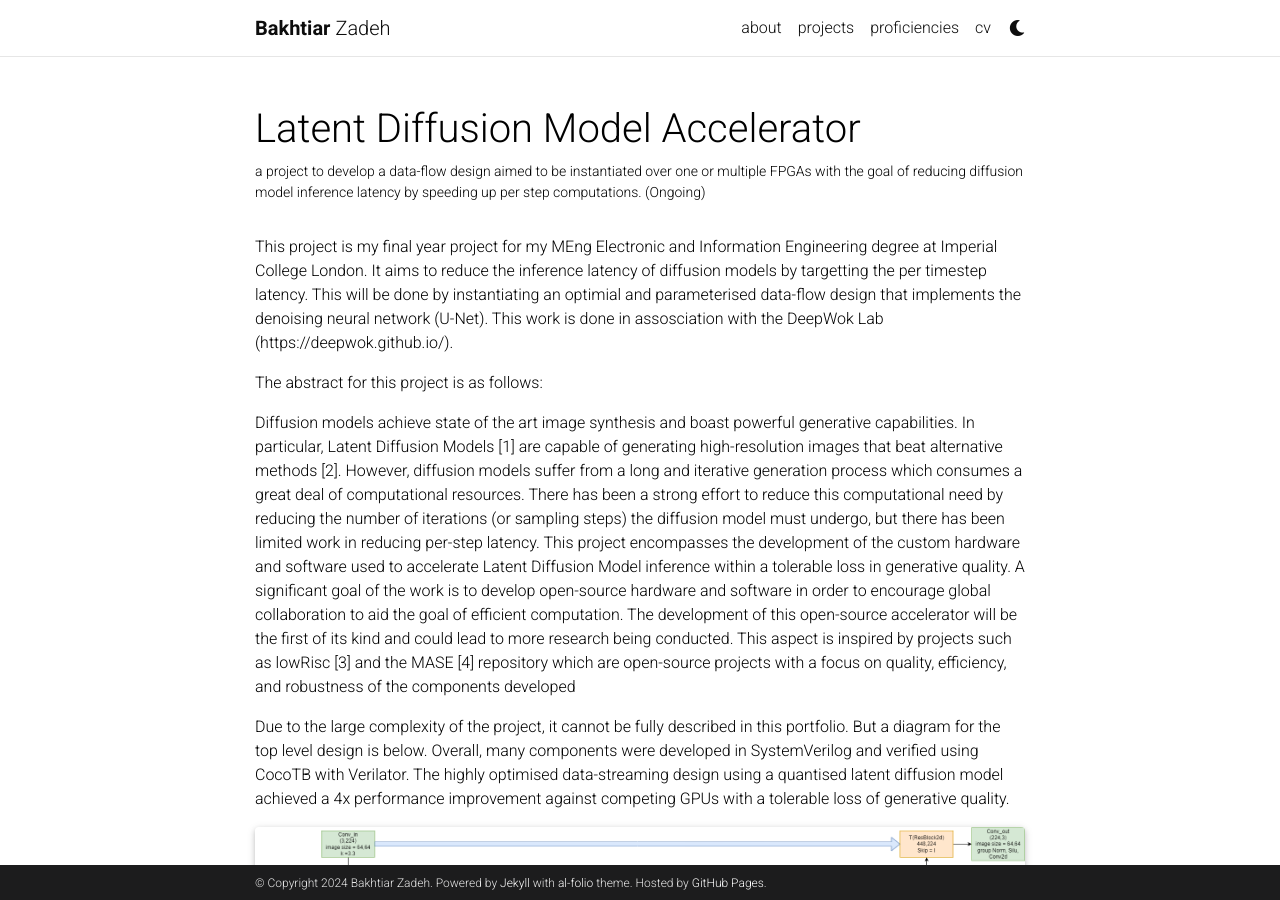
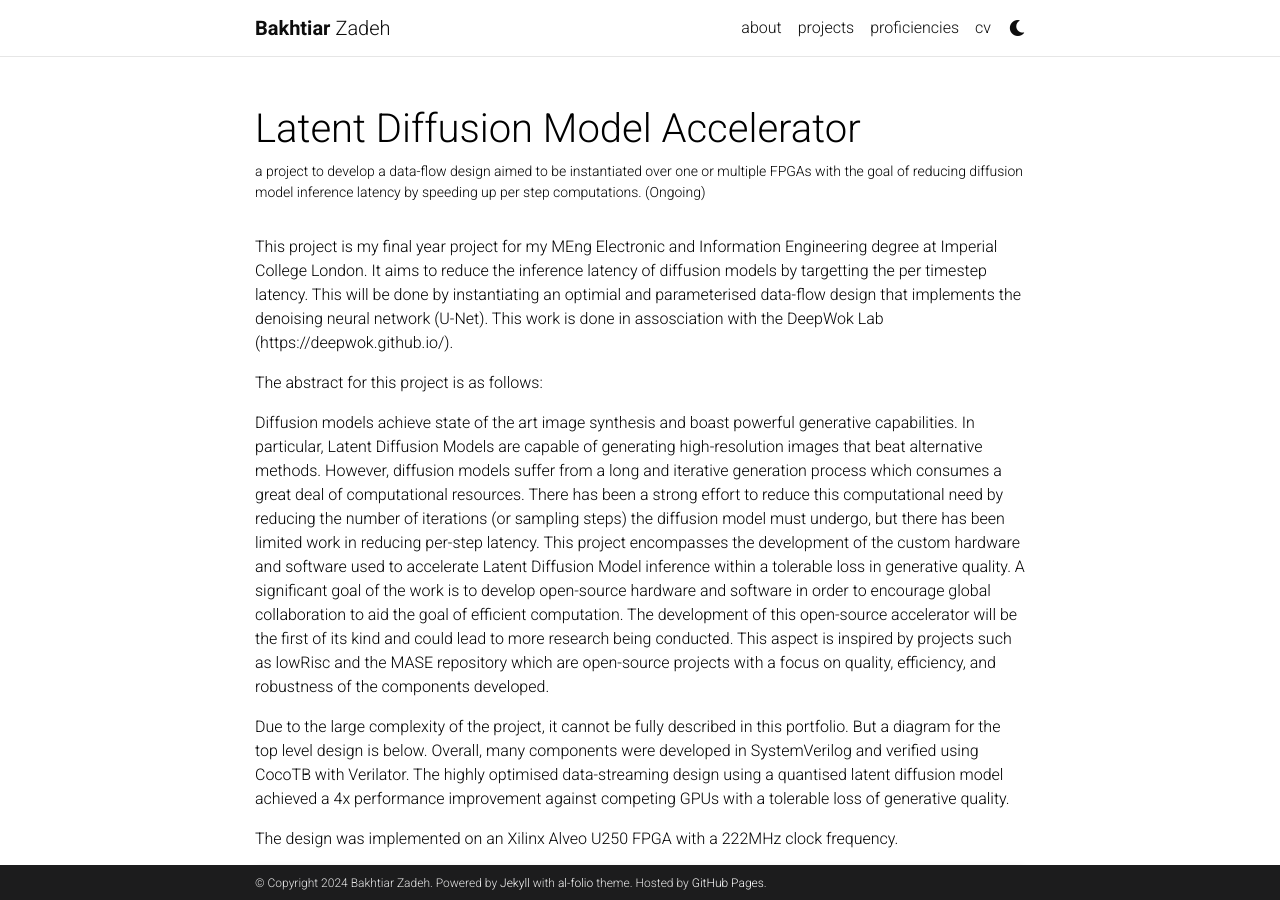
Before and after one commit to bakhtiarZ/bakhtiarZ.github.io, a Jekyll site: the page built from _projects/1_project.md, in a window 1280 px wide and 900 px high. Built offline with Jekyll 4.4.1, drawn with Linux system fonts in a browser that asks for light colours; full-size pictures stand in for the smaller copies a plugin makes; comment, search, counter and statistics services are not loaded; a style sheet for code colours, icons or effects is not loaded.

Commit message:
small changes

```diff
--- a/_projects/1_project.md
+++ b/_projects/1_project.md
@@ -11,25 +11,15 @@
 
 The abstract for this project is as follows:
 
-Diffusion models achieve state of the art image synthesis and boast powerful generative capabilities.
-In particular, Latent Diffusion Models [1] are capable of generating high-resolution images that
-beat alternative methods [2]. However, diffusion models suffer from a long and iterative generation
-process which consumes a great deal of computational resources. There has been a strong effort
-to reduce this computational need by reducing the number of iterations (or sampling steps) the
-diffusion model must undergo, but there has been limited work in reducing per-step latency. This
-project encompasses the development of the custom hardware and software used to accelerate
-Latent Diffusion Model inference within a tolerable loss in generative quality. A significant goal of
-the work is to develop open-source hardware and software in order to encourage global collaboration
-to aid the goal of efficient computation. The development of this open-source accelerator will be
-the first of its kind and could lead to more research being conducted. This aspect is inspired by
-projects such as lowRisc [3] and the MASE [4] repository which are open-source projects with a
-focus on quality, efficiency, and robustness of the components developed
+Diffusion models achieve state of the art image synthesis and boast powerful generative capabilities. In particular, Latent Diffusion Models are capable of generating high-resolution images that beat alternative methods. However, diffusion models suffer from a long and iterative generation process which consumes a great deal of computational resources. There has been a strong effort to reduce this computational need by reducing the number of iterations (or sampling steps) the diffusion model must undergo, but there has been limited work in reducing per-step latency. This project encompasses the development of the custom hardware and software used to accelerate Latent Diffusion Model inference within a tolerable loss in generative quality. A significant goal of the work is to develop open-source hardware and software in order to encourage global collaboration to aid the goal of efficient computation. The  development of this open-source accelerator will be the first of its kind and could lead to more research being conducted. This aspect is inspired by projects such as lowRisc and the MASE repository which are open-source projects with a focus on quality, efficiency, and robustness of the components developed.
 
 Due to the large complexity of the project, it cannot be fully described in this portfolio. But a diagram for the top level design is below. Overall, many components were developed in SystemVerilog and verified using CocoTB with Verilator. The highly optimised data-streaming design using a quantised latent diffusion model achieved a 4x performance improvement against competing GPUs with a tolerable loss of generative quality.
 
+The design was implemented on an Xilinx Alveo U250 FPGA with a 222MHz clock frequency.
+
 <div class="row">
     <div class="col-sm mt-3 mt-md-0">
-        {% include figure.html path="assets/img/unet.png" title="U-Net to be implemented" class="img-fluid rounded z-depth-1" %}
+        {% include figure.html path="assets/img/unetwb.png" title="U-Net block diagram, this was instantiated on an Alveo U250 FPGA" class="img-fluid rounded z-depth-1" %}
     </div>
 </div>
 <div class="caption">
```
